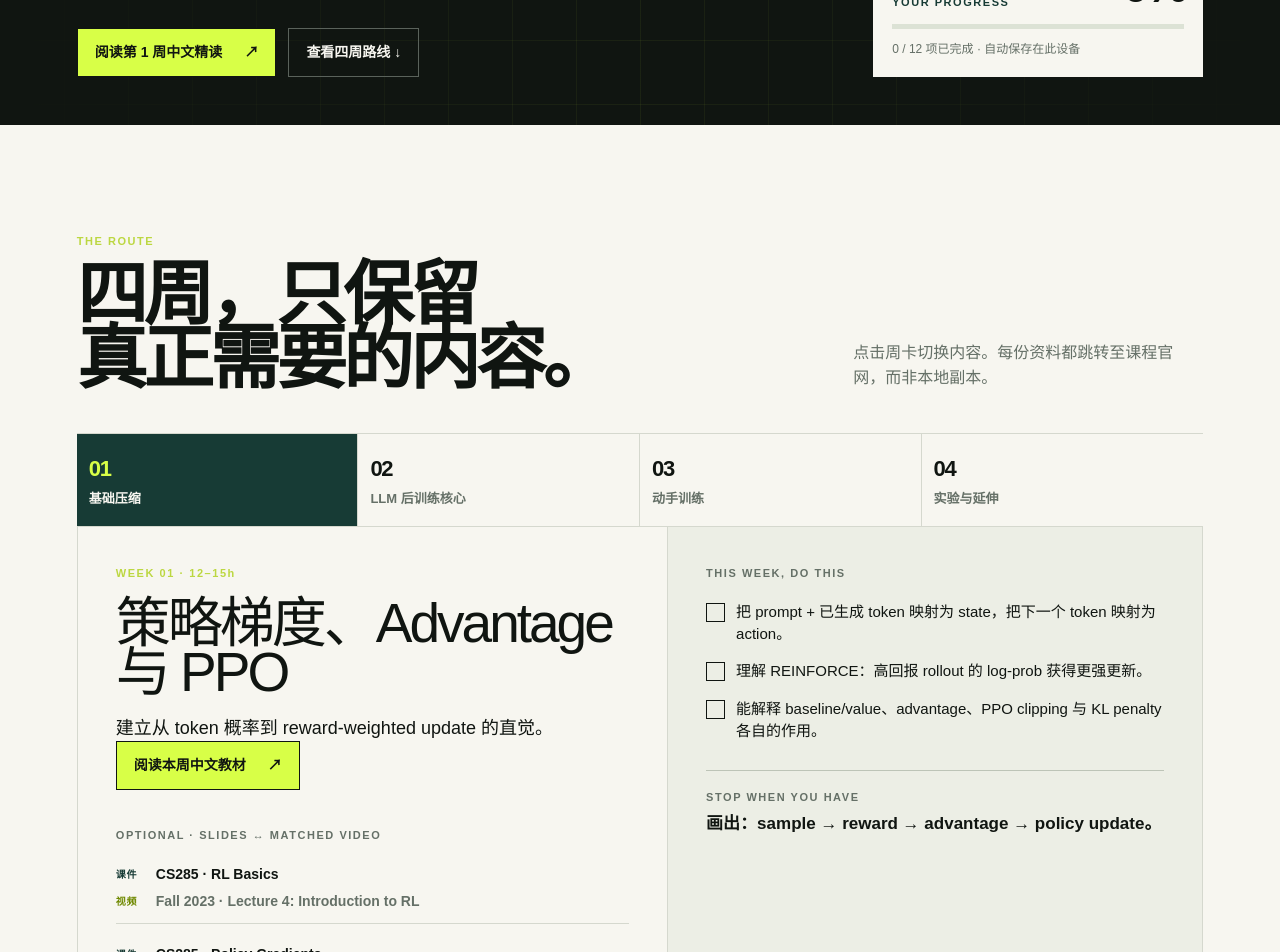
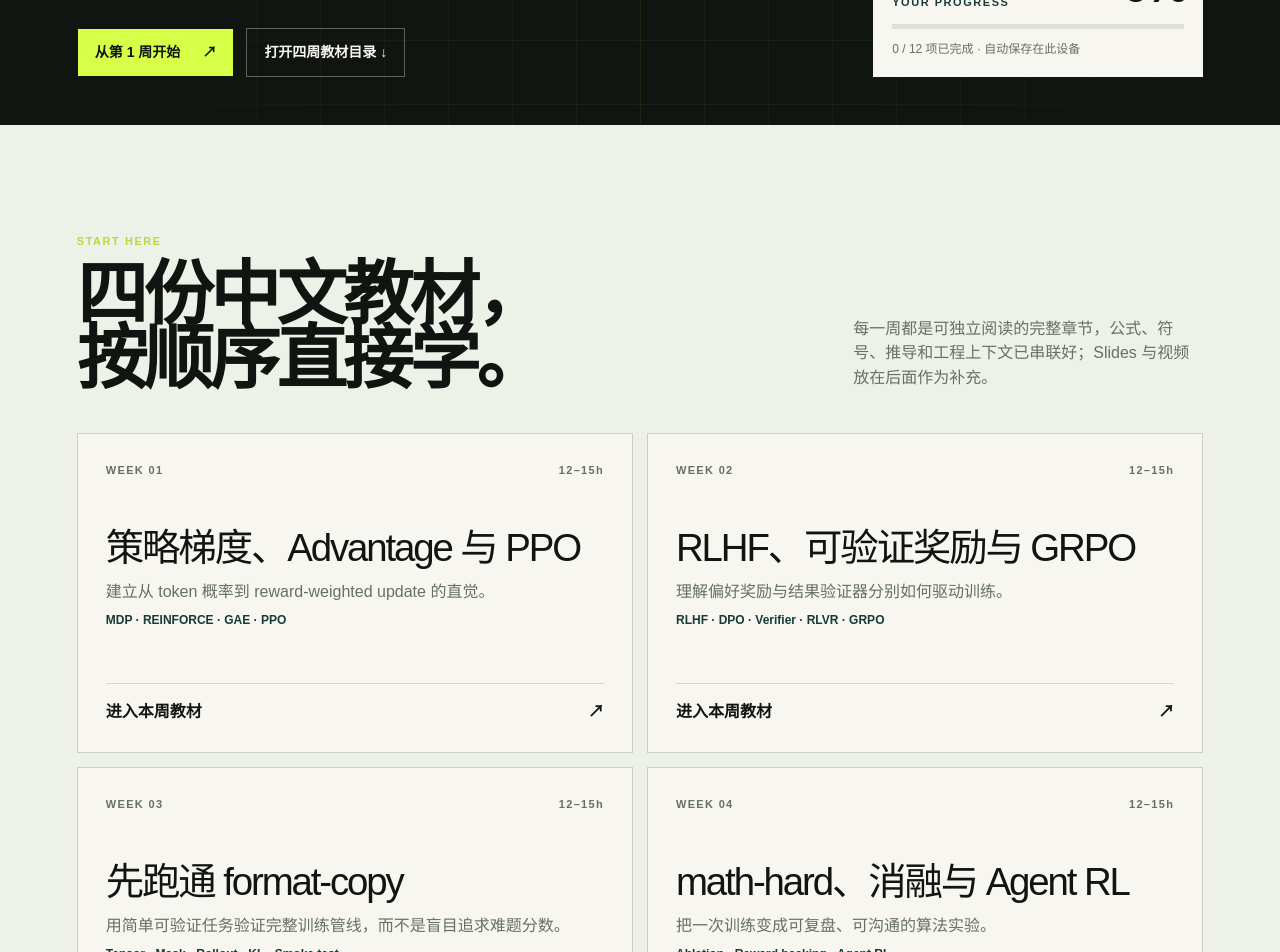
Before and after one commit to Hugh0120/llm-rl-study-hub, a Next.js app: page / in a window 1280 px wide. Shown: the part 600-1552 px from the top of the page. Built offline with nearby package versions, Linux system fonts and the light colour scheme.

Commit message:
Make four-week guides prominent on homepage

```diff
--- a/app/StudyHub.tsx
+++ b/app/StudyHub.tsx
@@ -132,12 +132,12 @@ export function StudyHub() {
     <main>
       <section className="hero">
         <div className="hero-grid" aria-hidden="true" />
-        <nav className="nav"><span className="brand">LLM / RL</span><a href="#roadmap">学习路线</a><a href="#glossary">概念速查</a></nav>
+        <nav className="nav"><span className="brand">LLM / RL</span><a href="#guides">四周教材</a><a href="#roadmap">配套资料</a><a href="#glossary">概念速查</a></nav>
         <div className="hero-inner">
           <p className="kicker">FOR ALGORITHM ENGINEERS · 4 WEEKS</p>
           <h1>把大模型<br /><em>后训练</em>做成能力。</h1>
           <p className="hero-copy">一条删去传统 RL 冗余内容的四周路径：从策略梯度直达 PPO、RLHF、GRPO 与可验证推理训练。</p>
-          <div className="hero-actions"><a className="button primary" href="/week1.html">阅读第 1 周中文精读 <span>↗</span></a><a className="button ghost" href="#roadmap">查看四周路线 ↓</a></div>
+          <div className="hero-actions"><a className="button primary" href="/week1.html">从第 1 周开始 <span>↗</span></a><a className="button ghost" href="#guides">打开四周教材目录 ↓</a></div>
         </div>
         <aside className="progress-card" aria-label="学习进度">
           <div><p className="label">YOUR PROGRESS</p><strong>{progress}%</strong></div>
@@ -146,8 +146,28 @@ export function StudyHub() {
         </aside>
       </section>
 
+      <section id="guides" className="guide-index section">
+        <div className="section-heading"><div><p className="kicker">START HERE</p><h2>四份中文教材，<br />按顺序直接学。</h2></div><p>每一周都是可独立阅读的完整章节，公式、符号、推导和工程上下文已串联好；Slides 与视频放在后面作为补充。</p></div>
+        <div className="guide-grid">
+          {weeks.map((item, index) => (
+            <a className="guide-card" href={item.guideHref} key={item.number}>
+              <div className="guide-card-top"><span>WEEK {item.number}</span><span>{item.hours}</span></div>
+              <h3>{item.title}</h3>
+              <p>{item.outcome}</p>
+              <div className="guide-topics">
+                {index === 0 && "MDP · REINFORCE · GAE · PPO"}
+                {index === 1 && "RLHF · DPO · Verifier · RLVR · GRPO"}
+                {index === 2 && "Tensor · Mask · Rollout · KL · Smoke test"}
+                {index === 3 && "Ablation · Reward hacking · Agent RL"}
+              </div>
+              <strong>进入本周教材 <span>↗</span></strong>
+            </a>
+          ))}
+        </div>
+      </section>
+
       <section id="roadmap" className="roadmap section">
-        <div className="section-heading"><div><p className="kicker">THE ROUTE</p><h2>四周，只保留<br />真正需要的内容。</h2></div><p>点击周卡切换内容。每份资料都跳转至课程官网，而非本地副本。</p></div>
+        <div className="section-heading"><div><p className="kicker">OPTIONAL MATERIALS</p><h2>需要时再查<br />Slides 与视频。</h2></div><p>先读上面的中文教材；遇到需要听讲解或核对原始定义的地方，再按周查看对应的官方课件与录像。</p></div>
         <div className="week-tabs" role="tablist" aria-label="学习周次">{weeks.map((item, index) => <button key={item.number} role="tab" aria-selected={active === index} className={active === index ? "active" : ""} onClick={() => setActive(index)}><span>{item.number}</span>{item.eyebrow}</button>)}</div>
         <article className="week-panel">
           <div className="week-main"><p className="kicker">WEEK {week.number} · {week.hours}</p><h3>{week.title}</h3><p className="outcome">{week.outcome}</p><a className="button primary" href={week.guideHref}>阅读本周中文教材 <span>↗</span></a><div className="resources"><p className="label">OPTIONAL · SLIDES ↔ MATCHED VIDEO</p>{week.resources.map((resource) => <div className="resource-pair" key={resource.href}><a href={resource.href} target="_blank" rel="noreferrer" className="resource-link"><span>课件</span>{resource.label}</a>{resource.videoHref && <a href={resource.videoHref} target="_blank" rel="noreferrer" className="video-link"><span>视频</span>{resource.videoLabel}</a>}</div>)}</div></div>
--- a/app/globals.css
+++ b/app/globals.css
@@ -18,8 +18,9 @@ h1 { font-size:clamp(64px,10vw,136px); line-height:.84; margin:18px 0 30px; font
 .hero-copy { max-width:540px; font-size:18px; line-height:1.55; color:#c8d0c6; }.hero-actions{display:flex;gap:12px;flex-wrap:wrap;margin-top:34px}.button{display:inline-flex;gap:22px;align-items:center;padding:13px 17px;font-weight:800;font-size:14px;border:1px solid var(--ink);transition:.18s transform,.18s background}.button:hover{transform:translateY(-2px)}.primary{background:var(--acid);color:var(--ink)}.ghost{border-color:#5a625b;color:var(--paper)}.ghost:hover{border-color:var(--acid);color:var(--acid)}
 .progress-card { position:absolute; right:clamp(24px,6vw,92px); bottom:48px; width:min(330px,calc(100vw - 48px)); padding:19px; background:var(--paper); color:var(--ink); }.progress-card strong{font-size:48px;letter-spacing:-.08em;line-height:1}.progress-card>div:first-child{display:flex;align-items:end;justify-content:space-between}.progress-card .label{color:var(--deep)}.progress-card p:last-child{font-size:12px;margin:11px 0 0;color:var(--muted)}.bar{height:5px;background:#dce2d5;margin-top:14px}.bar span{display:block;height:100%;background:var(--deep);transition:width .25s ease}
 .section{padding:108px clamp(24px,6vw,92px)}.section-heading{display:flex;align-items:end;justify-content:space-between;gap:40px;margin-bottom:42px}.section-heading h2,.finish h2{font-size:clamp(42px,5.5vw,78px);line-height:.91;margin:13px 0 0;font-weight:850}.section-heading>p{max-width:350px;margin:0;color:var(--muted);line-height:1.55}
+.guide-index{background:#eef1e7}.guide-grid{display:grid;grid-template-columns:repeat(2,1fr);gap:14px}.guide-card{min-height:320px;padding:28px;border:1px solid #cbd0c3;background:var(--paper);display:flex;flex-direction:column;transition:.18s transform,.18s border-color,.18s box-shadow}.guide-card:hover{transform:translateY(-4px);border-color:var(--deep);box-shadow:0 12px 28px rgba(23,59,53,.09)}.guide-card-top{display:flex;justify-content:space-between;color:var(--muted);font-size:11px;font-weight:800;letter-spacing:.12em}.guide-card h3{font-size:clamp(30px,3vw,46px);line-height:.95;margin:52px 0 13px;max-width:500px}.guide-card p{color:var(--muted);line-height:1.5;max-width:520px}.guide-topics{font-size:12px;font-weight:800;color:var(--deep);margin:7px 0 27px}.guide-card strong{margin-top:auto;display:flex;align-items:center;justify-content:space-between;border-top:1px solid var(--line);padding-top:16px}.guide-card:hover strong{color:var(--deep)}
 .week-tabs{display:grid;grid-template-columns:repeat(4,1fr);border-top:1px solid var(--line);border-bottom:1px solid var(--line)}.week-tabs button{background:none;border:0;border-right:1px solid var(--line);padding:18px 12px;text-align:left;cursor:pointer;font-size:13px;font-weight:700;color:var(--muted)}.week-tabs button:last-child{border-right:0}.week-tabs button span{display:block;font-size:22px;color:var(--ink);letter-spacing:-.06em;margin-bottom:4px}.week-tabs button.active{background:var(--deep);color:var(--paper)}.week-tabs button.active span{color:var(--acid)}
 .week-panel{display:grid;grid-template-columns:1.05fr .95fr;border:1px solid var(--line);border-top:0}.week-main,.week-work{padding:38px}.week-main{border-right:1px solid var(--line)}.week-main h3{font-size:clamp(37px,4.3vw,62px);line-height:.9;margin:17px 0}.outcome{font-size:18px;line-height:1.45;max-width:520px}.resources{margin-top:37px;display:grid;gap:9px}.resource-pair{border-bottom:1px solid var(--line);padding:8px 0}.resource-link,.video-link{font-weight:700;font-size:14px;display:flex;gap:10px;align-items:center;padding:3px 0}.resource-link span,.video-link span{font-size:10px;letter-spacing:.06em;min-width:30px}.resource-link span{color:var(--deep)}.video-link{color:var(--muted);font-weight:600}.video-link span{color:#6f8900}.resource-link:hover,.video-link:hover{color:var(--deep)}.week-work{background:#eceee5}.week-work ul{list-style:none;padding:0;margin:19px 0 28px;display:grid;gap:16px}.week-work li{display:flex;align-items:flex-start;gap:11px;line-height:1.45;font-size:15px}.check{height:19px;width:19px;min-width:19px;border:1px solid var(--ink);background:none;cursor:pointer;margin-top:2px}.check.done{background:var(--deep);color:var(--acid);font-weight:800}.deliverable{border-top:1px solid #bdc4b7;padding-top:18px}.deliverable strong{font-size:17px;line-height:1.35;display:block;margin-top:8px}
 .glossary{background:#e3e7db}.concept-grid{display:grid;grid-template-columns:repeat(4,1fr);gap:1px;background:#bfc6b6}.concept{background:var(--paper);padding:28px;min-height:230px}.concept span{font-weight:800;color:var(--muted);font-size:12px}.concept h3{font-size:32px;margin:54px 0 9px}.concept p{line-height:1.5;color:var(--muted);margin:0}.finish{padding:130px clamp(24px,16vw,260px);background:var(--deep);color:var(--paper)}.finish h2{color:var(--acid)}.finish>p:not(.kicker){line-height:1.6;max-width:540px;color:#dae5d8;margin:30px 0}.finish .primary{margin-top:4px}footer{display:flex;justify-content:space-between;gap:20px;padding:19px clamp(24px,6vw,92px);font-size:11px;font-weight:700;letter-spacing:.06em;color:var(--muted)}
-@media(max-width:760px){.hero{min-height:600px}.hero-inner{padding-top:88px}.progress-card{position:relative;right:auto;bottom:auto;margin-top:50px}.section-heading{display:block}.section-heading>p{margin-top:22px}.week-tabs{grid-template-columns:repeat(2,1fr)}.week-tabs button:nth-child(2){border-right:0}.week-tabs button:nth-child(-n+2){border-bottom:1px solid var(--line)}.week-panel{grid-template-columns:1fr}.week-main{border-right:0;border-bottom:1px solid var(--line)}.concept-grid{grid-template-columns:1fr 1fr}.finish{padding:84px 24px}footer{display:block;line-height:1.7}}
+@media(max-width:760px){.hero{min-height:600px}.hero-inner{padding-top:88px}.progress-card{position:relative;right:auto;bottom:auto;margin-top:50px}.section-heading{display:block}.section-heading>p{margin-top:22px}.guide-grid{grid-template-columns:1fr}.guide-card{min-height:290px}.week-tabs{grid-template-columns:repeat(2,1fr)}.week-tabs button:nth-child(2){border-right:0}.week-tabs button:nth-child(-n+2){border-bottom:1px solid var(--line)}.week-panel{grid-template-columns:1fr}.week-main{border-right:0;border-bottom:1px solid var(--line)}.concept-grid{grid-template-columns:1fr 1fr}.finish{padding:84px 24px}footer{display:block;line-height:1.7}}
 @media(max-width:460px){h1{font-size:62px}.concept-grid{grid-template-columns:1fr}.week-main,.week-work{padding:27px 22px}.nav a{display:none}}
```
Also changed, not shown: 1 other file (tests, documents, lock files or other folders).
